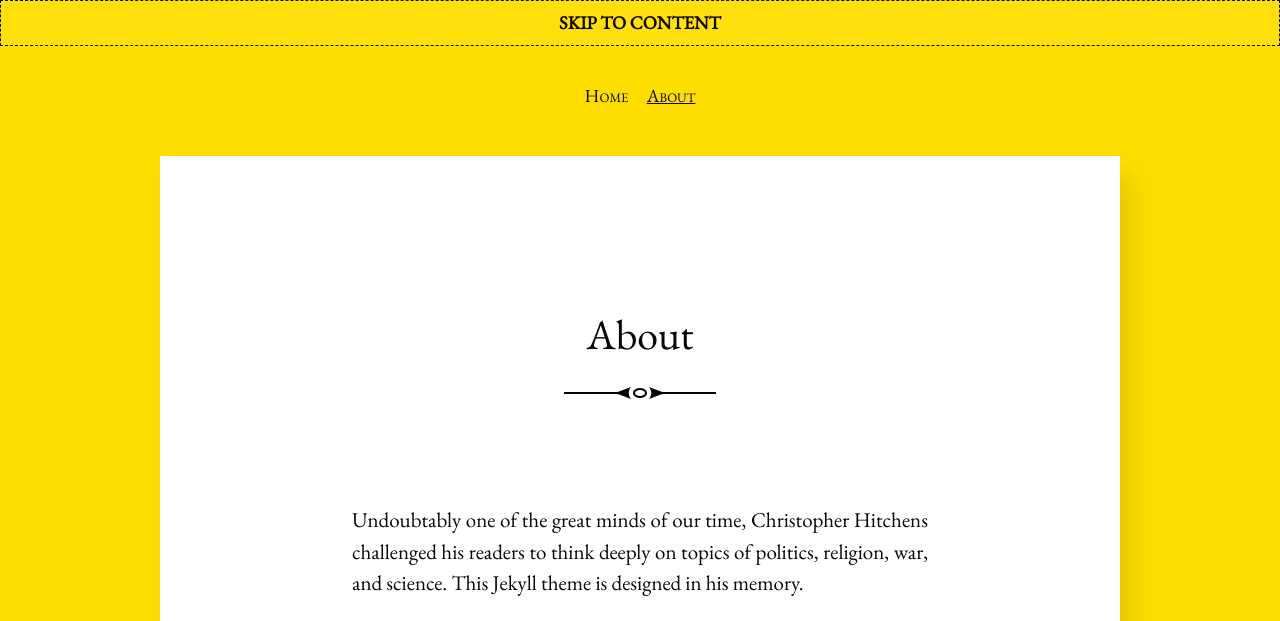
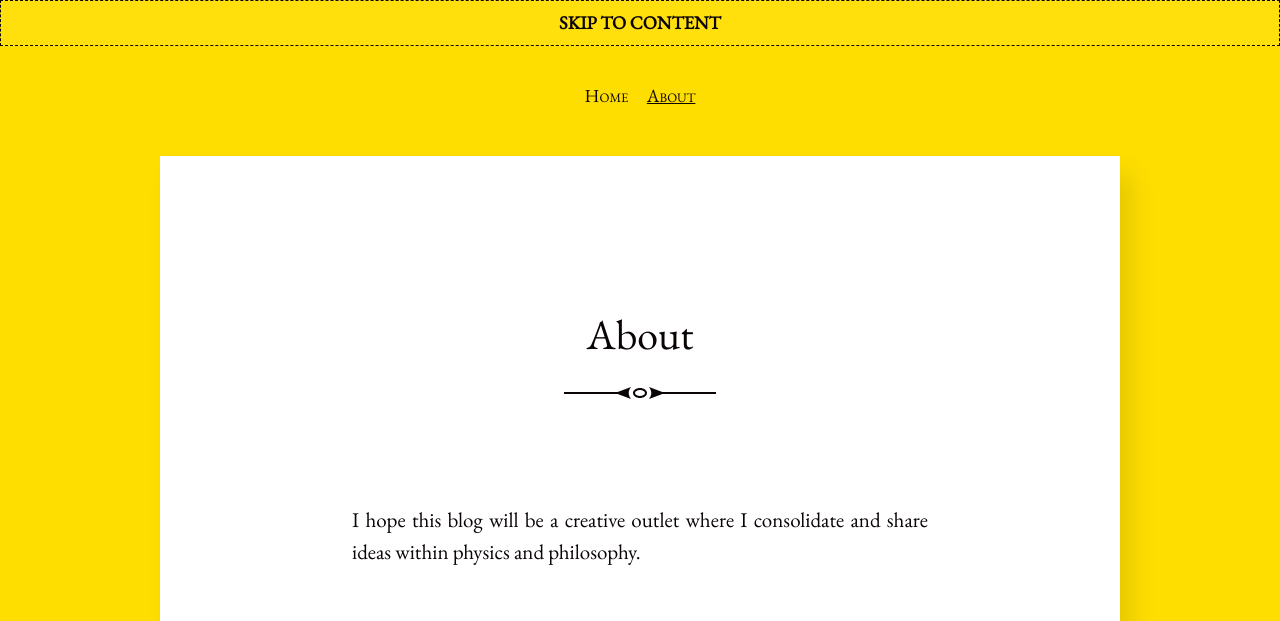
Before and after one commit to GangaSM/Meditations-on-Second-Philosophy, a Jekyll site: the page built from about.md, in a window 1280 px wide. Shown: the top 621 px of the page. Built offline with Jekyll 4.4.1, drawn with Linux system fonts in a browser that asks for light colours; some of the changed text lies outside the part shown; grey boxes are pictures that could not be loaded.

Commit message:
Update about.md

```diff
--- a/about.md
+++ b/about.md
@@ -3,15 +3,4 @@ layout: post
 title: About
 ---
 
-Undoubtably one of the great minds of our time, Christopher Hitchens challenged his readers to think deeply on topics of politics, religion, war, and science. This Jekyll theme is designed in his memory.
-
-<figure>
-  <img alt="Christopher Hitchens" src="https://upload.wikimedia.org/wikipedia/commons/6/63/Christopher_Hitchens_2008-04-24_001.jpg" />
-  <figcaption>
-    Photo by Fri Tanke and licensed under the <a href="https://creativecommons.org/licenses/by/3.0/deed.en">Creative Commons Attribution 3.0 Unported</a> license.
-  </figcaption>
-</figure>
-
-From [Wikipedia](https://en.wikipedia.org/wiki/Christopher_Hitchens):
-
->Christopher Eric Hitchens (13 April 1949 – 15 December 2011) was an Anglo-American author, columnist, essayist, orator, religious and literary critic, social critic, and journalist. Hitchens was the author, co-author, editor or co-editor of over 30 books, including five collections of essays on culture, politics and literature. A staple of public discourse, his confrontational style of debate made him both a lauded intellectual and a controversial public figure. He contributed to New Statesman, The Nation, The Weekly Standard, The Atlantic, London Review of Books, The Times Literary Supplement, Slate, Free Inquiry and Vanity Fair.
+I hope this blog will be a creative outlet where I consolidate and share ideas within physics and philosophy.
```
